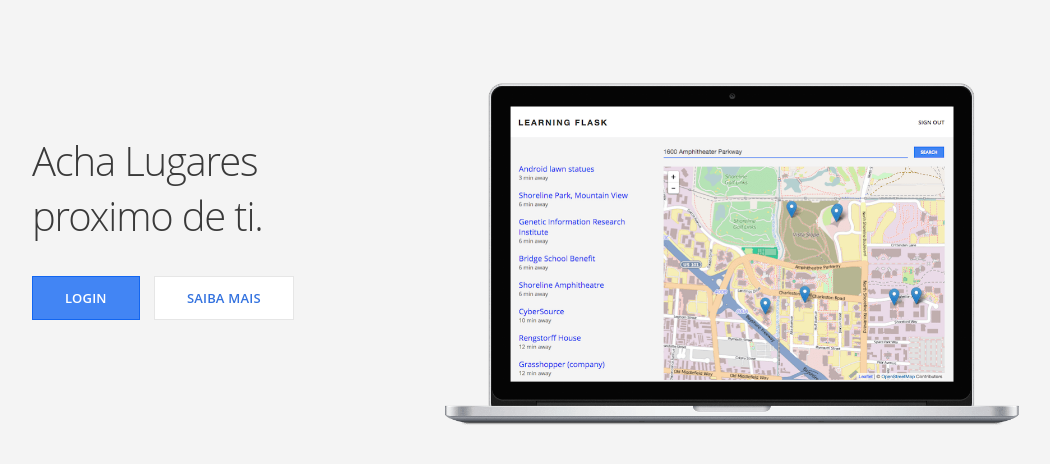
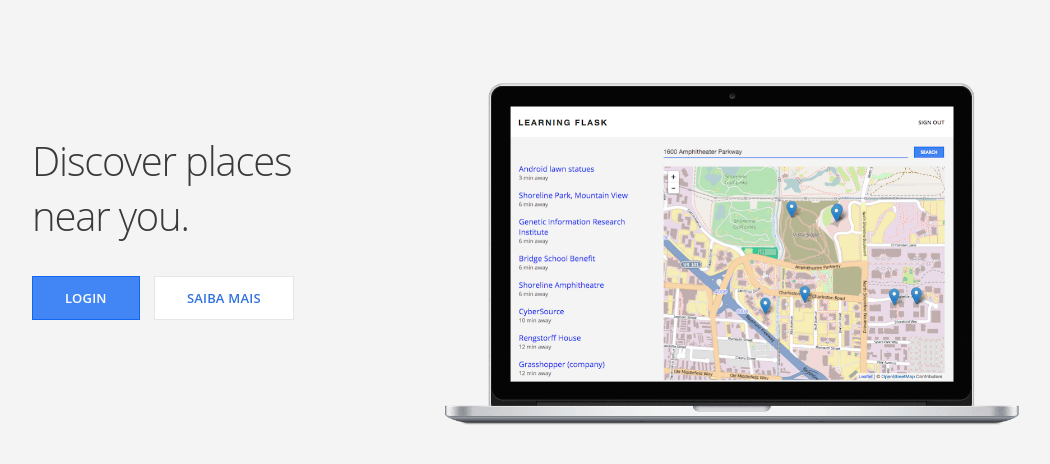
Before and after one commit to pcmarc/Find-Place, a Flask app: page / in a window 1280 px wide. Shown: the top 464 px of the page, without its empty margins (108-1158 px from the left). Run offline with Flask 2, Linux system fonts and the light colour scheme.

Commit message:
settingup the front page

```diff
--- a/templates/index.html
+++ b/templates/index.html
@@ -5,7 +5,7 @@
     <div class="container">
 
       <div class="section-content">
-        <h2>Acha Lugares proximo de ti.</h2>
+        <h2>Discover places near you.</h2>
         <a href="#" class="btn-primary">Login</a>
         <a href="#" class="btn-secondary">Saiba mais</a>
       </div>
```
